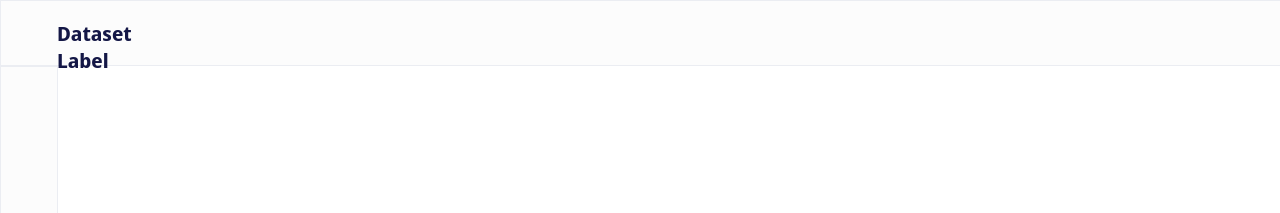
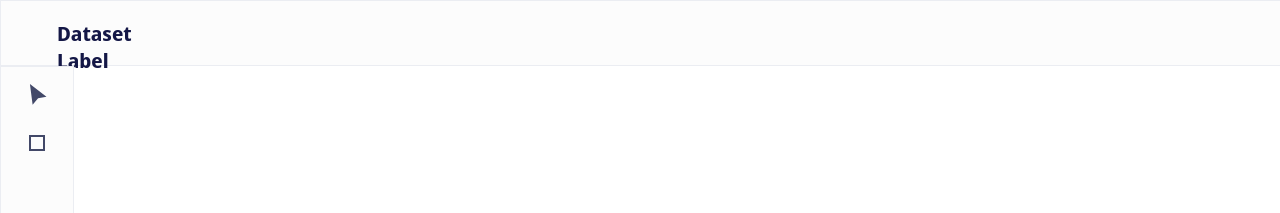
Before and after one commit to anthonyminyungi/labelling_tool, a React (Create React App) app: page / in a window 1280 px wide. Shown: the top 213 px of the page. Built offline with nearby package versions, Linux system fonts and the light colour scheme.

Commit message:
add menu bar item component

```diff
--- a/package.json
+++ b/package.json
@@ -9,7 +9,9 @@
     "node-sass": "4.14.0",
     "react": "^17.0.2",
     "react-dom": "^17.0.2",
+    "react-redux": "^7.2.4",
     "react-scripts": "4.0.3",
+    "redux": "^4.1.0",
     "web-vitals": "^1.0.1"
   },
   "scripts": {
--- /dev/null
+++ b/src/assets/index.js
@@ -0,0 +1,2 @@
+export { default as createIcon } from './Bounding_Box_Create.svg';
+export { default as selectIcon } from './Toolbar_select.svg';
--- a/src/components/MenuBar/index.jsx
+++ b/src/components/MenuBar/index.jsx
@@ -1,9 +1,16 @@
 import React from 'react';
 
+import MenuBarItem from '../MenuBarItem';
+import { createIcon, selectIcon } from '../../assets';
 import './style.scss';
 
 const MenuBar = () => {
-  return <div className="menu-bar"></div>;
+  return (
+    <div className="menu-bar">
+      <MenuBarItem icon={selectIcon} />
+      <MenuBarItem icon={createIcon} />
+    </div>
+  );
 };
 
 export default MenuBar;
--- a/src/components/MenuBar/style.scss
+++ b/src/components/MenuBar/style.scss
@@ -1,11 +1,10 @@
 @import '../../styles/index.scss';
 
 .menu-bar {
-  top: 104px;
-  left: 0px;
   width: 56px;
   height: 100%;
   background: #fcfcfc 0% 0% no-repeat padding-box;
   border: 1px solid #ebedf2;
   opacity: 1;
+  padding: 8px 8px 0;
 }
--- /dev/null
+++ b/src/components/MenuBarItem/index.jsx
@@ -0,0 +1,14 @@
+import React from 'react';
+
+import './style.scss';
+
+const MenuBarItem = props => {
+  const { icon } = props;
+  return (
+    <div className="menu-item">
+      <img src={icon} alt="icon" />
+    </div>
+  );
+};
+
+export default MenuBarItem;
--- /dev/null
+++ b/src/components/MenuBarItem/style.scss
@@ -0,0 +1,18 @@
+@import '../../styles/index.scss';
+
+$menu-bar-background: #fcfcfc;
+
+.menu-item {
+  margin: 0 auto;
+  width: 40px;
+  height: 40px;
+  opacity: 1;
+  background: transparent 0% 0% no-repeat padding-box;
+  border-radius: 4px;
+  cursor: pointer;
+  margin-bottom: 8px;
+  &:hover {
+    // background-color: var(--menu-item-selected);
+    background-color: darken($menu-bar-background, 5%);
+  }
+}
--- a/src/styles/index.scss
+++ b/src/styles/index.scss
@@ -3,6 +3,7 @@
   --unnamed-color-ededed: #ededed;
   --unnamed-color-5668d9: #5668d9;
   --unnamed-color-141746: #141746;
+  --menu-item-selected: #cfcfcf;
 
   /* Font/text values */
   --unnamed-font-family-noto-sans-display: Noto Sans Display;
```
Also changed, not shown: 1 other file (tests, documents, lock files or other folders).
